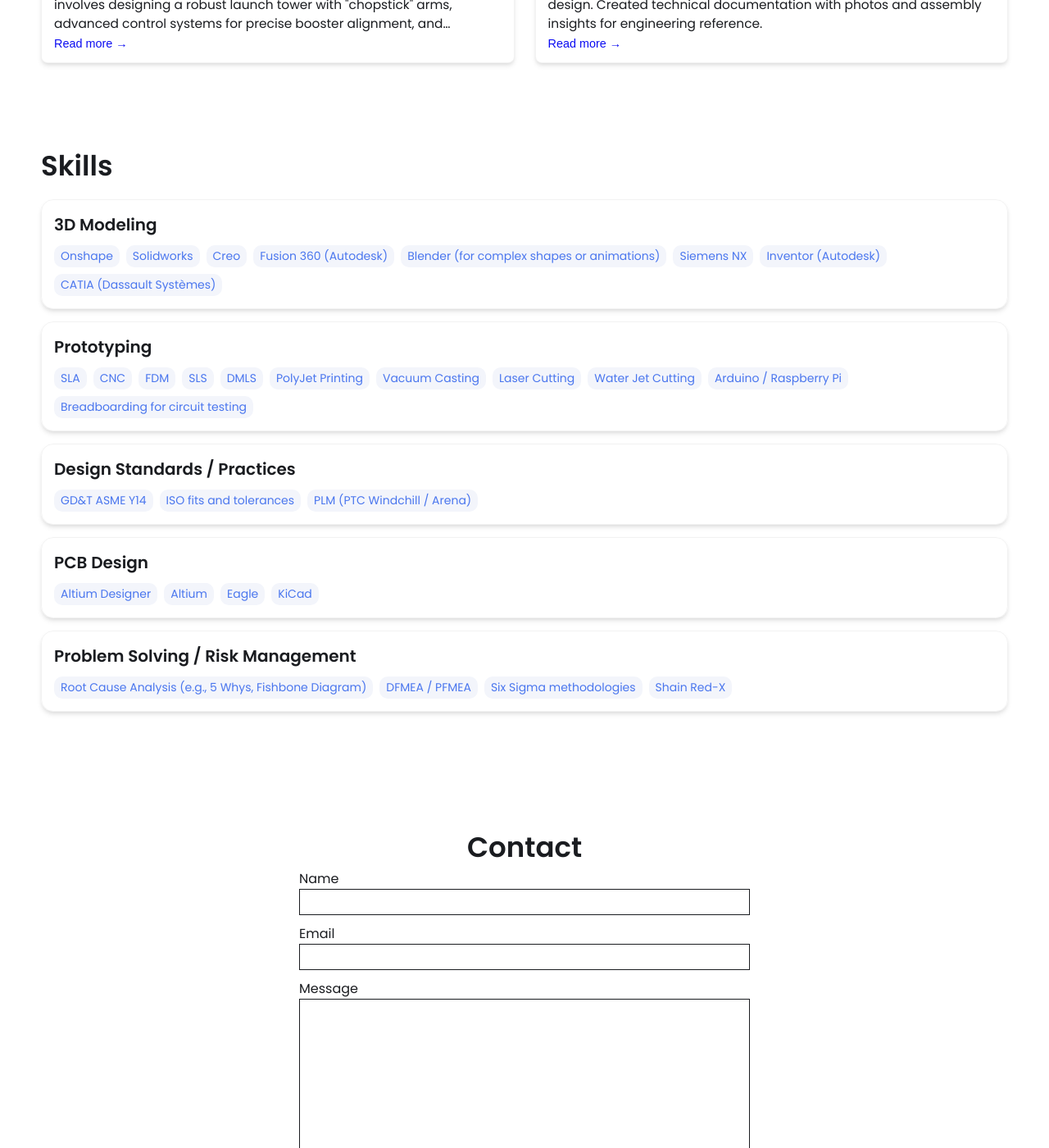
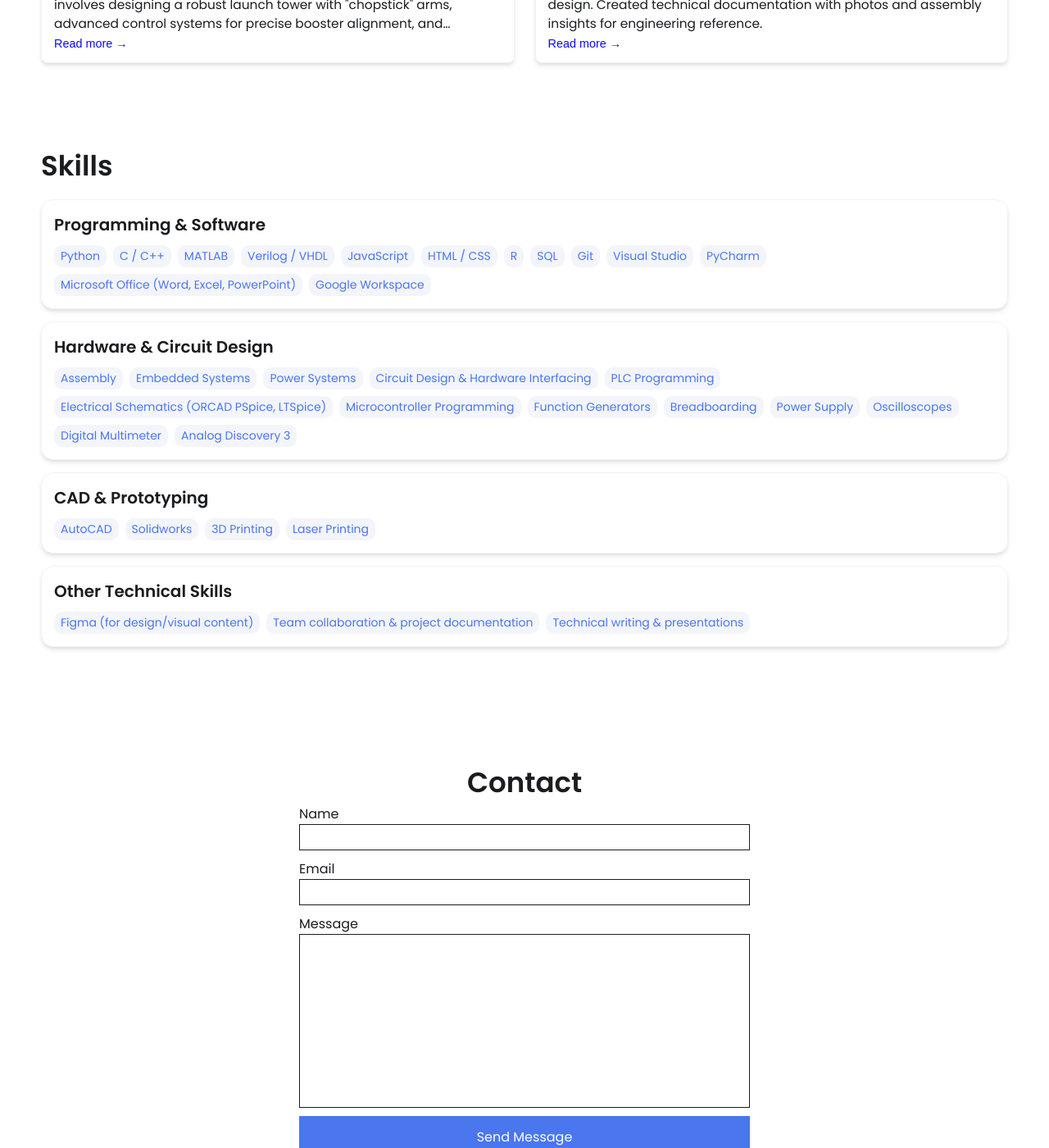
Before and after one commit to tripav2/tripav2.github.io, a Jekyll site: the page built from index.html, in a window 1280 px wide and 1400 px high, scrolled down 1449 px. Shown: the whole window at 82% size. Built offline with Jekyll 4.4.1, drawn with Linux system fonts in a browser that asks for light colours.

Commit message:
Update _config.yml

```diff
--- a/_config.yml
+++ b/_config.yml
@@ -23,70 +23,75 @@ profile_image: ./assets/images/profile-image/dp pic.jpg
 
 # Link your resume
 # You can place your resume in assets/resume/{resume.pdf or add external link such as pdf saved in google drive
-resume-url: ./assets/resume/resume.pdf
+resume-url: ./assets/resume/Viha_Tripathi_Resume.pdf
 
 
 # Set up external links - this will show up as small icons next to your name.
 
 external-links:    # input only your own url slug. The icons with missing entries will not appear.
-  linkedin: test    # https://www.linkedin.com/in/{your url slug}
-  github: leea12    # https://github.com/{your url slug}
-  stackoverflow: test      # https://stackoverflow.com/users/{your url slug}
-  medium:            # https://medium.com/@{your url slug}
-  x-twitter:   # https://x.com/{your url slug}
-  threads:            # https://threads.net/@{your url slug}
-  instragram:       # https://instagram.com/{your url slug}
-  youtube:           # https://youtube.com/@{your url slug}
-  discord:            # https://discord.com/users/{your url slug}
-  bluesky:           # https://bsky.app/profile/{your url slug}
+  linkedin: vihatripathi     #https://www.linkedin.com/in/vihatripathi/
+  github: tripav2    # https://github.com/{your url slug}
+  #stackoverflow: test      # https://stackoverflow.com/users/{your url slug}
+  #medium:            # https://medium.com/@{your url slug}
+  #x-twitter:   # https://x.com/{your url slug}
+  #threads:            # https://threads.net/@{your url slug}
+  #instragram:       # https://instagram.com/{your url slug}
+  #youtube:           # https://youtube.com/@{your url slug}
+  #discord:            # https://discord.com/users/{your url slug}
+  #bluesky:           # https://bsky.app/profile/{your url slug}
 
 
 # Skills Section - Add the list of your Skills by categories/tools. The indentation for each level needs to be precise.
 skills:
-  - category: 3D Modeling
+  - category: Programming & Software
     tools:
-    - Onshape
-    - Solidworks
-    - Creo
-    - Fusion 360 (Autodesk)
-    - Blender (for complex shapes or animations)
-    - Siemens NX
-    - Inventor (Autodesk)
-    - CATIA (Dassault Systèmes)
-  - category: Prototyping
+      - Python
+      - C / C++
+      - MATLAB
+      - Verilog / VHDL
+      - JavaScript
+      - HTML / CSS
+      - R
+      - SQL
+      - Git
+      - Visual Studio
+      - PyCharm
+      - Microsoft Office (Word, Excel, PowerPoint)
+      - Google Workspace
+
+  - category: Hardware & Circuit Design
     tools:
-    - SLA
-    - CNC
-    - FDM
-    - SLS
-    - DMLS
-    - PolyJet Printing
-    - Vacuum Casting
-    - Laser Cutting
-    - Water Jet Cutting
-    - Arduino / Raspberry Pi
-    - Breadboarding for circuit testing
-  - category: Design Standards / Practices
+      - Assembly
+      - Embedded Systems
+      - Power Systems
+      - Circuit Design & Hardware Interfacing
+      - PLC Programming
+      - Electrical Schematics (ORCAD PSpice, LTSpice)
+      - Microcontroller Programming
+      - Function Generators
+      - Breadboarding
+      - Power Supply
+      - Oscilloscopes
+      - Digital Multimeter
+      - Analog Discovery 3
+
+  - category: CAD & Prototyping
     tools:
-    - GD&T ASME Y14
-    - ISO fits and tolerances
-    - PLM (PTC Windchill / Arena)
-  - category: PCB Design
+      - AutoCAD
+      - Solidworks
+      - 3D Printing
+      - Laser Printing
+
+  - category: Other Technical Skills
     tools:
-    - Altium Designer
-    - Altium
-    - Eagle
-    - KiCad
-  - category: Problem Solving / Risk Management
-    tools:
-    - Root Cause Analysis (e.g., 5 Whys, Fishbone Diagram)
-    - DFMEA / PFMEA
-    - Six Sigma methodologies
-    - Shain Red-X
+      - Figma (for design/visual content)
+      - Team collaboration & project documentation
+      - Technical writing & presentations
+
 
 
 # Contact Form Setup. Setup an account and copy over the key. When someone fills out the form, it will be received in your email.
-formspree-key:   https://formspree.io/f/{8-digit key}
+formspree-key:   https://formspree.io/f/xrblvwne
 
 
 
```
